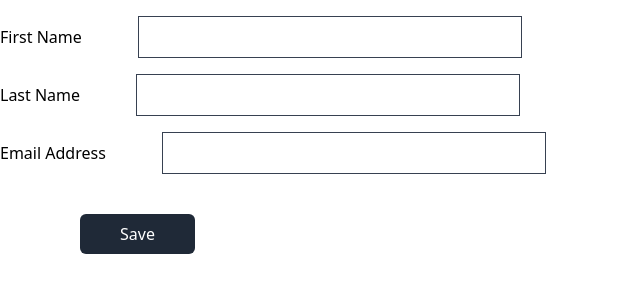
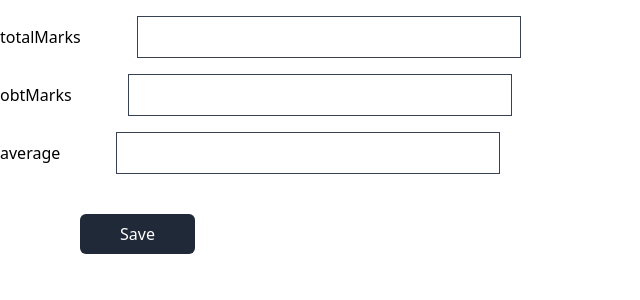
Before and after one commit to Nabi-Ameen/corvit-reactjs, a React (Create React App) app: page / in a window 1280 px wide. Shown: the top 300 px of the page, without its empty margins (0-640 px from the left). Built offline with nearby package versions, Linux system fonts and the light colour scheme.

Commit message:
CALCULATE average

```diff
--- a/src/components/formik/FormikForm.jsx
+++ b/src/components/formik/FormikForm.jsx
@@ -9,20 +9,20 @@ const FormikForm = () => {
         enableReinitialize: true,
         validateOnChange: true,
         initialValues: {
-            firstName: '',
-            lastName: '',
-            email: '',
+            totalMarks: '',
+            obtMarks: '',
+            average: '',
         },
-        validationSchema: Yup.object({
-            firstName: Yup.string()
-              .max(15, 'Must be 15 characters or less')
-              .matches(banglaLang, "Please type in string")
-              .required('Required'),
-            lastName: Yup.string()
-              .max(20, 'Must be 20 characters or less')
-              .required('Required'),
-            email: Yup.string().email('Invalid email address').required('Required'),
-          }),
+        // validationSchema: Yup.object({
+        //     firstName: Yup.string()
+        //       .max(15, 'Must be 15 characters or less')
+        //       .matches(banglaLang, "Please type in string")
+        //       .required('Required'),
+        //     lastName: Yup.string()
+        //       .max(20, 'Must be 20 characters or less')
+        //       .required('Required'),
+        //     email: Yup.string().email('Invalid email address').required('Required'),
+        //   }),
         onSubmit: (values) => {
             console.log(values);
             resetForm()
@@ -33,48 +33,51 @@ const FormikForm = () => {
     return (
         <form onSubmit={handleSubmit}>
             <div>
-                <label htmlFor="firstName">First Name</label>
+                <label htmlFor="totalMarks">totalMarks</label>
                 <input
-                    id="firstName"
-                    name="firstName"
+                    id="totalMarks"
+                    name="totalMarks"
                     type="text"
-                    value={values.firstName}
-                    onChange={(e)=> setFieldValue("firstName", e.target.value.toUpperCase() )}
+                    value={values.totalMarks}
+                    onChange={(e)=> setFieldValue("totalMarks", e.target.value.toUpperCase() )}
                     className='ml-14 mt-4 border border-gray-700 w-96 p-2'
                 />
-                {
+                {/* {
                     errors?.firstName ? <div className='text-red-500'>{errors?.firstName}</div> : null
-                }
+                } */}
             </div>
 
             <div>
-                <label htmlFor="lastName">Last Name</label>
+                <label htmlFor="obtMarks">obtMarks</label>
                 <input
-                    id="lastName"
-                    name="lastName"
+                    id="obtMarks"
+                    name="obtMarks"
                     type="text"
-                    value={values.lastName}
-                    onChange={handleChange}
+                    value={values.obtMarks}
+                    onChange={(e)=> {
+                        setFieldValue("obtMarks", e.target.value)
+                        setFieldValue("average", ((e.target.value / values.totalMarks) * 100) .toFixed(2))
+                    }}
                     className='ml-14 mt-4 border border-gray-700 w-96 p-2'
                 />
-                {
+                {/* {
                     errors?.lastName ? <div className='text-red-500'>{errors?.lastName}</div> : null
-                }
+                } */}
             </div>
 
             <div>
-                <label htmlFor="email">Email Address</label>
+                <label htmlFor="average">average</label>
                 <input
-                    id="email"
-                    name="email"
-                    type="email"
-                    value={values.email}
-                    onChange={handleChange}
+                    id="average"
+                    name="average"
+                    type="average"
+                    value={values.average}
+                    readOnly
                     className='ml-14 mt-4 border border-gray-700 w-96 p-2'
                 />
-                {
+                {/* {
                     errors?.email ? <div className='text-red-500'>{errors?.email}</div> : null
-                }
+                } */}
             </div>
 
             <div>
```
